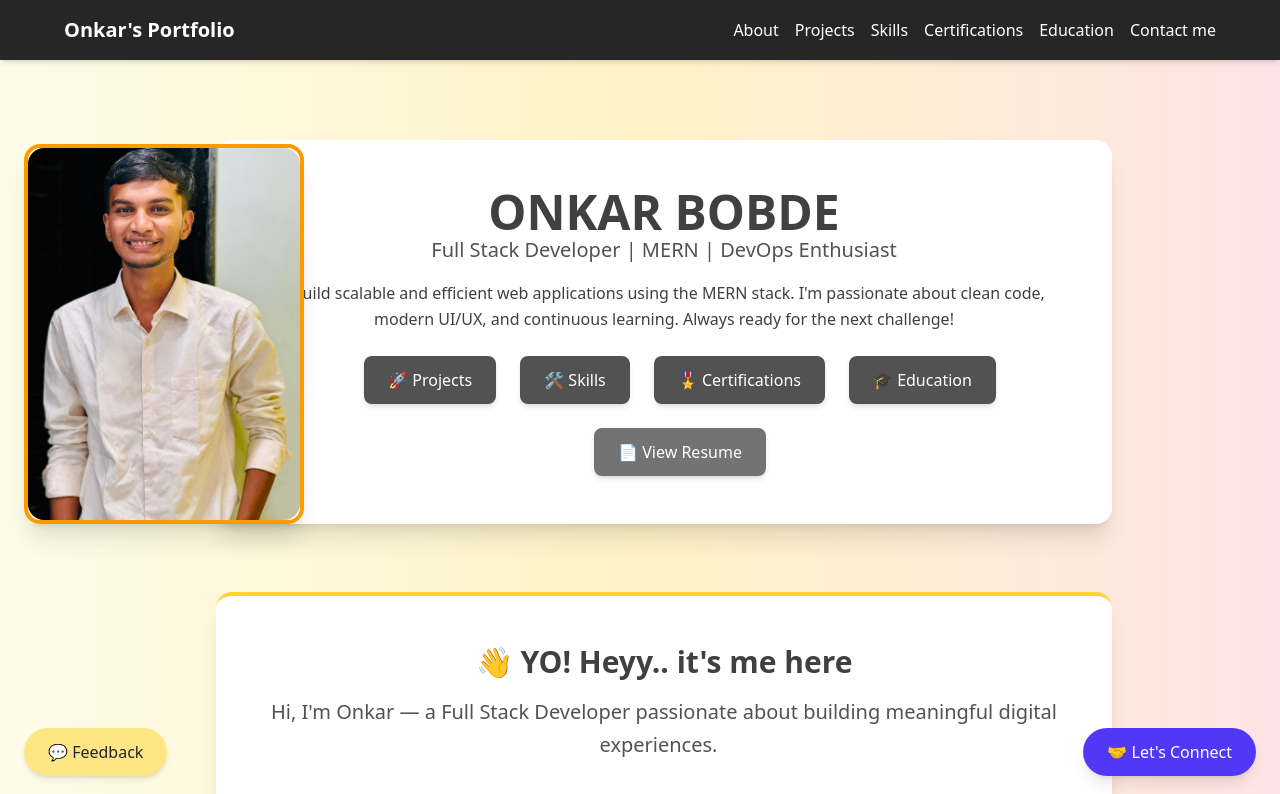
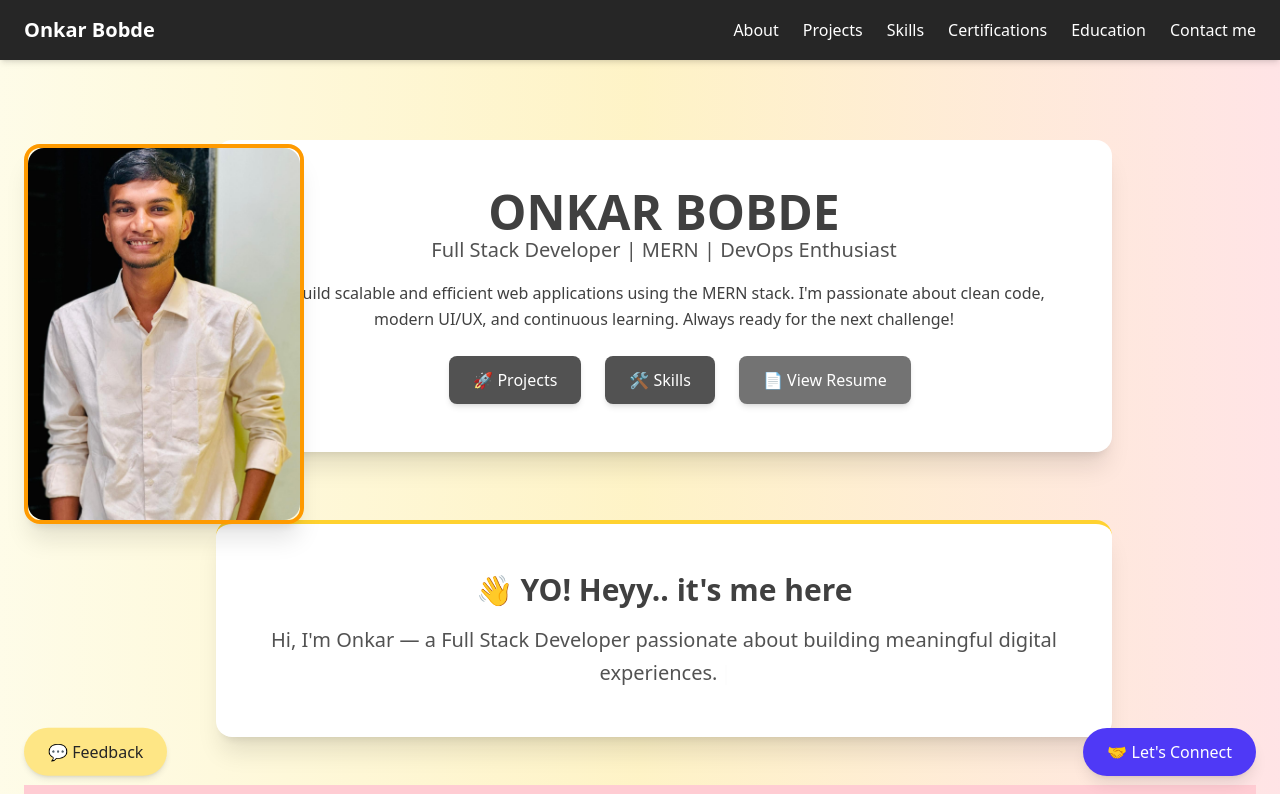
Before and after one commit to Omkys/my-portfolip, a React (Vite) app: page / in a window 1280 px wide. Shown: the top 794 px of the page. Built offline with nearby package versions, Linux system fonts and the light colour scheme.

Commit message:
updated this too

```diff
--- a/src/components/NavButtons.jsx
+++ b/src/components/NavButtons.jsx
@@ -3,7 +3,7 @@ import toast from 'react-hot-toast';
 export default function NavButtons({ setShowSection }) {
   return (
     <div className="flex flex-wrap gap-4 sm:gap-6 mt-4 sm:mt-6 justify-center md:justify-start ml-2 sm:ml-6 md:ml-8">
-      {['projects', 'skills', 'certificates', 'education'].map((section) => (
+      {['projects', 'skills', /*'certificates', 'education'  -----"if later want to add the icons uncomment this too if you want"*/].map((section) => (
         <button
           key={section}
           className="bg-neutral-600 hover:bg-neutral-700 text-white font-medium py-3 px-5 sm:px-6 rounded-lg shadow-md transition-all duration-300 transform hover:scale-105"
@@ -11,8 +11,9 @@ export default function NavButtons({ setShowSection }) {
         >
           {section === 'projects' && '🚀 Projects'}
           {section === 'skills' && '🛠️ Skills'}
+          {/* if later want to add the icons, uncomment the below lines these are the buttons that will be shown beside the skills and projects buttons in the hero div section
           {section === 'certificates' && '🎖️ Certifications'}
-          {section === 'education' && '🎓 Education'}
+          {section === 'education' && '🎓 Education'}  */}
         </button>
       ))}
 
--- a/src/components/Navbar.jsx
+++ b/src/components/Navbar.jsx
@@ -2,9 +2,9 @@
 export default function Navbar({ setShowSection }) {
   return (
     <nav className="w-full bg-neutral-800 text-white py-4 px-6 shadow-md fixed top-0 z-50">
-      <div className="max-w-6xl mx-auto flex justify-between items-center">
-        <h1 className="text-xl font-bold">Onkar's Portfolio</h1>
-        <div className="flex space-x-4">
+      <div className="max-w-7xl mx-auto flex justify-between items-center">
+        <h1 className="text-xl font-bold">Onkar Bobde</h1>
+        <div className="flex space-x-6">
           <button
             onClick={() => setShowSection('about')}
             className="hover:text-amber-400 transition duration-200"
```
